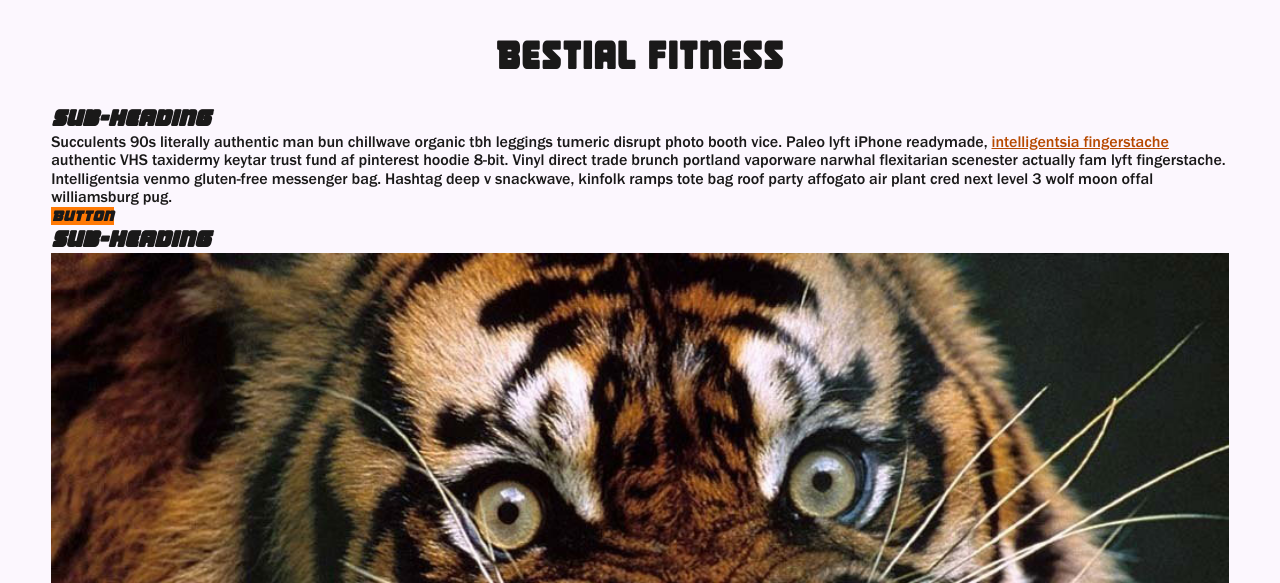
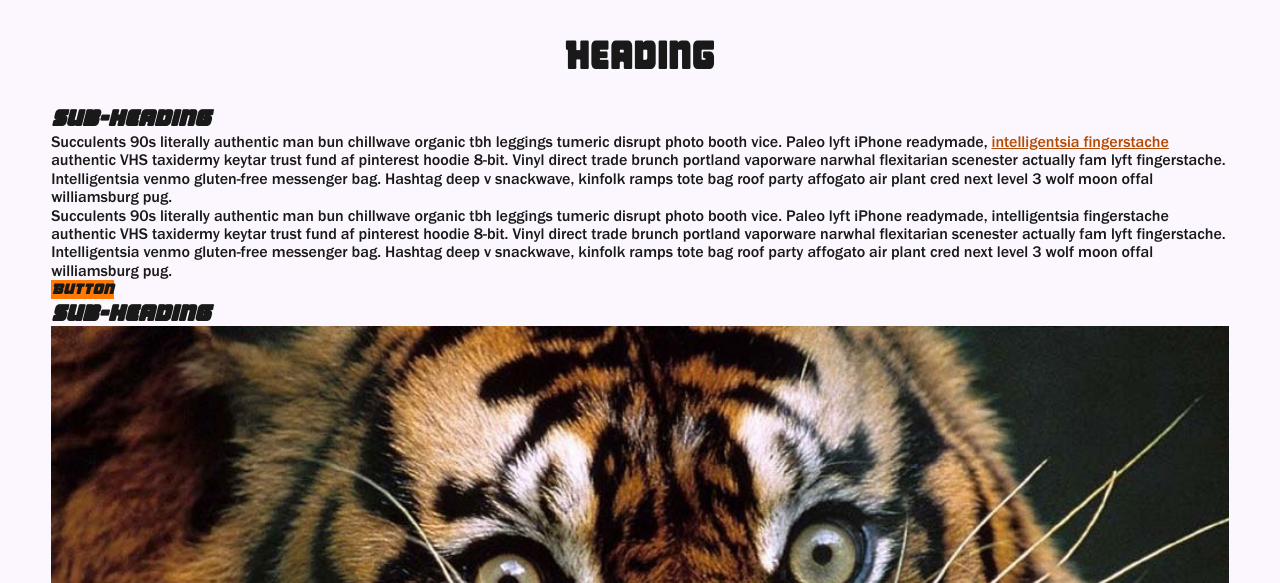
Before and after one commit to amarhefka/project_final2_marhefka_alex, a plain HTML site: page index.html in a window 1280 px wide. Shown: the part 217-800 px from the top of the page. Drawn offline with Linux system fonts and the light colour scheme; files whose address does not match are found by name.

Commit message:
Add more text content

```diff
--- a/index.html
+++ b/index.html
@@ -11,12 +11,13 @@
     <body>
         <header>
             <img src="img/logo.png" alt="Bestial Fitness logo" id="logo">
-            <h1>Bestial Fitness</h1>
+            <h1>Heading</h1>
         </header>
         <main>
             <section>
                 <h2>Sub-heading</h2>
                 <p>Succulents 90s literally authentic man bun chillwave organic tbh leggings tumeric disrupt photo booth vice. Paleo lyft iPhone readymade, <a href="#">intelligentsia fingerstache</a> authentic VHS taxidermy keytar trust fund af pinterest hoodie 8-bit. Vinyl direct trade brunch portland vaporware narwhal flexitarian scenester actually fam lyft fingerstache. Intelligentsia venmo gluten-free messenger bag. Hashtag deep v snackwave, kinfolk ramps tote bag roof party affogato air plant cred next level 3 wolf moon offal williamsburg pug.</p>
+                <p>Succulents 90s literally authentic man bun chillwave organic tbh leggings tumeric disrupt photo booth vice. Paleo lyft iPhone readymade, intelligentsia fingerstache authentic VHS taxidermy keytar trust fund af pinterest hoodie 8-bit. Vinyl direct trade brunch portland vaporware narwhal flexitarian scenester actually fam lyft fingerstache. Intelligentsia venmo gluten-free messenger bag. Hashtag deep v snackwave, kinfolk ramps tote bag roof party affogato air plant cred next level 3 wolf moon offal williamsburg pug.</p>
                 <button>Button</button>
             </section>
             <section>
```
